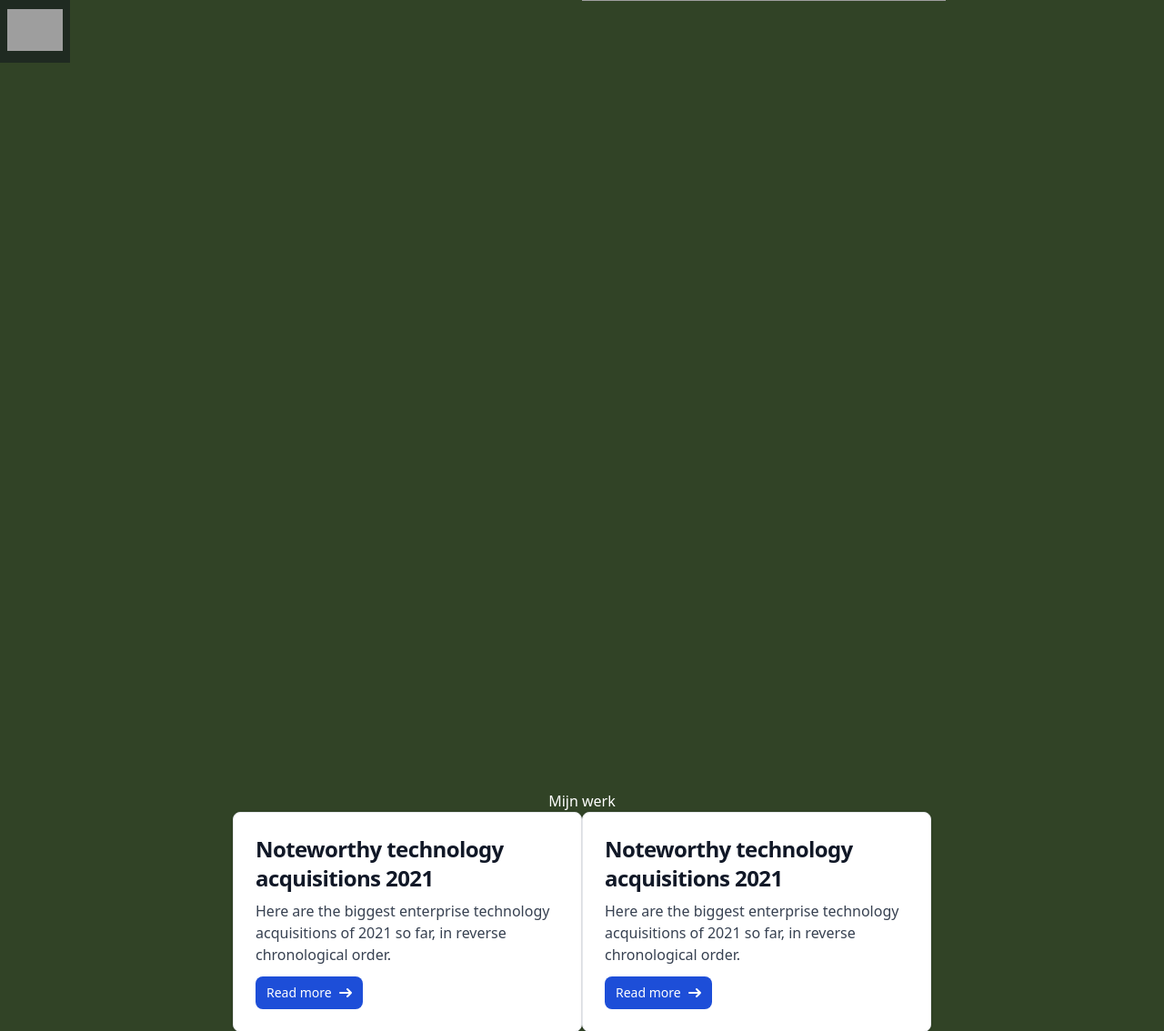
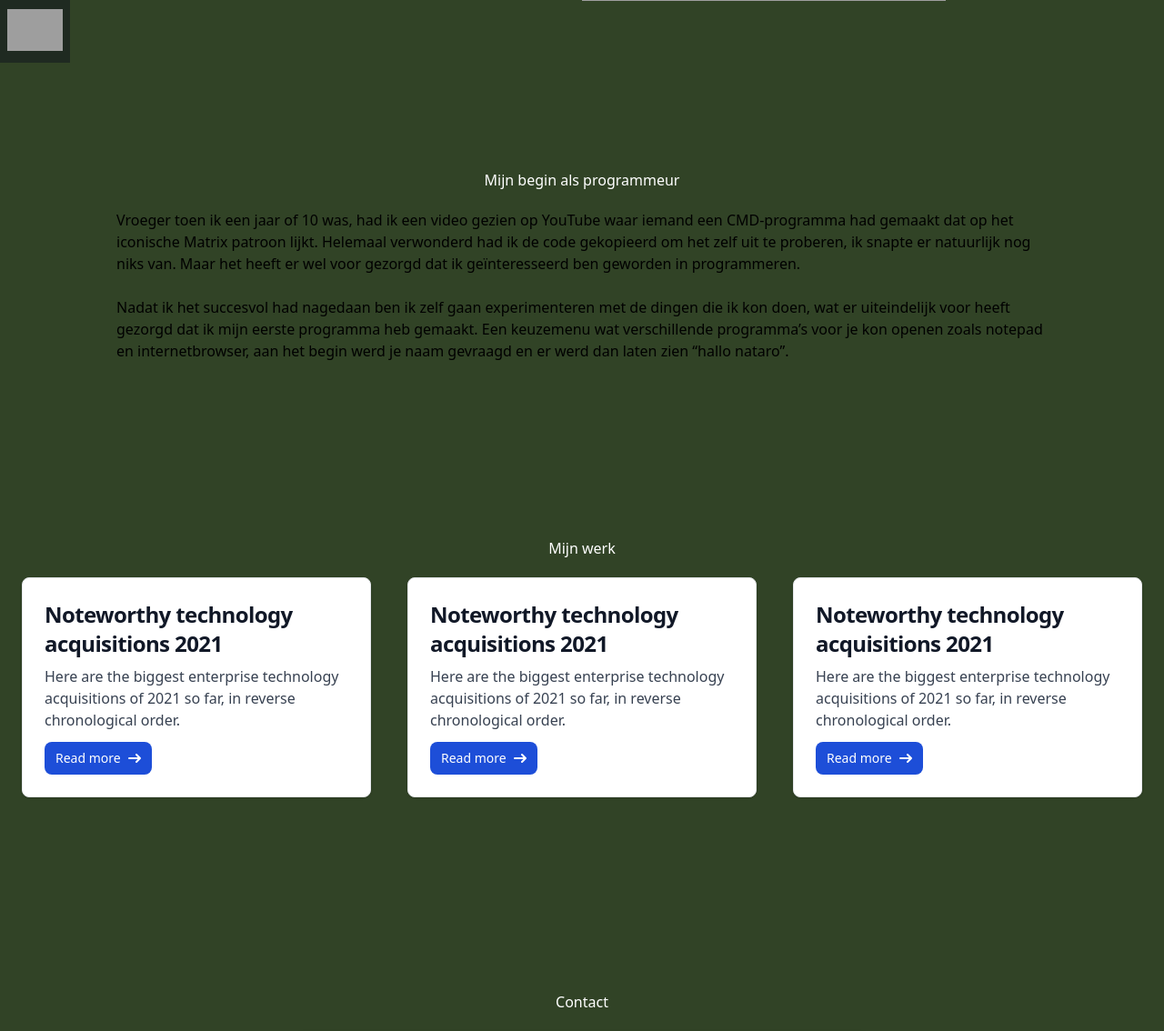
Before and after one commit to TooHighDude420/portfolio2.0, a PHP site: page /Index.php in a window 1280 px wide. Shown: the part 731-1865 px from the top of the page at 91% size. Run offline with PHP 8.4, Linux system fonts and the light colour scheme; some libraries are stand-ins or nearby versions; grey boxes are pictures that could not be loaded.

Commit message:
small tweaks
i made some small adjustments to the lay-out

```diff
--- a/Index.php
+++ b/Index.php
@@ -18,7 +18,7 @@
     <header class="w-[6%] z-10 sticky top-0">
         <?php include "includes/navbar.inc.php" ?>
     </header>
-    <main>
+    <main class="flex flex-col justify-around h-[200vh]">
         <?php include "includes/home.inc.php" ?>
         <?php include "includes/programs.inc.php" ?>
         <?php include "includes/contact.inc.php" ?>
--- a/includes/contact.inc.php
+++ b/includes/contact.inc.php
@@ -5,7 +5,7 @@
         <div class="text-white">
             <h1> Contact </h1>
         </div>
-        <div class="relative p-4 w-full max-w-2xl max-h-full">
+        <div class="relative p-5 w-full max-w-2xl max-h-full">
             <!-- Modal content -->
             <div class="relative bg-white rounded-lg shadow dark:bg-gray-700">
                 <!-- Modal header -->
--- a/includes/home.inc.php
+++ b/includes/home.inc.php
@@ -4,5 +4,27 @@
     <img src="img/home/right.svg" alt="right_background" class="absolute top-[13.2%]">
     <img src="img/home/left.svg" alt="left_background" class="absolute top-[16.7%]">
     <img src="img/home/arrow.svg" alt="arrow" class="absolute top-[54%] left-[50%]">
-    <div class="bg-[#314326] h-[100vh] w-[100%]"></div>
+    <div class="flex flex-col justify-center items-center">
+        <div class="text-cont flex flex-col justify-center items-center max-w-[80%]">
+            <h1 class="text-white text-center p-5">Mijn begin als programmeur</h1>
+            <p>
+                Vroeger toen ik een jaar of 10 was, had ik een video gezien op YouTube waar iemand een CMD-programma had
+                gemaakt dat op het iconische Matrix patroon lijkt. Helemaal verwonderd had ik de code gekopieerd om het
+                zelf
+                uit te proberen, ik snapte er natuurlijk nog niks van. Maar het heeft er wel voor gezorgd dat ik
+                geïnteresseerd ben geworden in programmeren.
+            </p>
+            <br>
+            <p>
+                Nadat ik het succesvol had nagedaan ben ik zelf gaan experimenteren met de dingen die ik kon doen, wat
+                er
+                uiteindelijk voor heeft gezorgd dat ik mijn eerste programma heb gemaakt. Een keuzemenu wat
+                verschillende
+                programma’s voor je kon openen zoals notepad en internetbrowser, aan het begin werd je naam gevraagd en
+                er
+                werd dan laten zien “hallo nataro”.
+
+            </p>
+        </div>
+    </div>
 </section>
--- a/includes/programs.inc.php
+++ b/includes/programs.inc.php
@@ -3,7 +3,7 @@
         <div class="text-white">
             <h1> Mijn werk </h1>
         </div>
-        <div class="flex justify-center items-center">
+        <div class="flex justify-center items-center p-5 gap-10">
             <div
                 class="max-w-sm p-6 bg-white border border-gray-200 rounded-lg shadow dark:bg-gray-800 dark:border-gray-700">
                 <a href="#">
@@ -29,15 +29,44 @@
                     <a href="#">
                         <h5 class="mb-2 text-2xl font-bold tracking-tight text-gray-900 dark:text-white">Noteworthy
                             technology
-                        acquisitions 2021</h5>
+                            acquisitions 2021
+                        </h5>
                     </a>
-                <p class="mb-3 font-normal text-gray-700 dark:text-gray-400">Here are the biggest enterprise technology
-                    acquisitions of 2021 so far, in reverse chronological order.</p>
+                    <p class="mb-3 font-normal text-gray-700 dark:text-gray-400">
+                        Here are the biggest enterprise
+                        technology
+                        acquisitions of 2021 so far, in reverse chronological order.
+                    </p>
                     <a href="#"
                         class="inline-flex items-center px-3 py-2 text-sm font-medium text-center text-white bg-blue-700 rounded-lg hover:bg-blue-800 focus:ring-4 focus:outline-none focus:ring-blue-300 dark:bg-blue-600 dark:hover:bg-blue-700 dark:focus:ring-blue-800">
                         Read more
-                    <svg class="rtl:rotate-180 w-3.5 h-3.5 ms-2" aria-hidden="true" xmlns="http://www.w3.org/2000/svg"
-                        fill="none" viewBox="0 0 14 10">
+                        <svg class="rtl:rotate-180 w-3.5 h-3.5 ms-2" aria-hidden="true"
+                            xmlns="http://www.w3.org/2000/svg" fill="none" viewBox="0 0 14 10">
+                            <path stroke="currentColor" stroke-linecap="round" stroke-linejoin="round" stroke-width="2"
+                                d="M1 5h12m0 0L9 1m4 4L9 9" />
+                        </svg>
+                    </a>
+                </div>
+            </div>
+            <div class="flex justify-center items-center">
+                <div
+                    class="max-w-sm p-6 bg-white border border-gray-200 rounded-lg shadow dark:bg-gray-800 dark:border-gray-700">
+                    <a href="#">
+                        <h5 class="mb-2 text-2xl font-bold tracking-tight text-gray-900 dark:text-white">Noteworthy
+                            technology
+                            acquisitions 2021
+                        </h5>
+                    </a>
+                    <p class="mb-3 font-normal text-gray-700 dark:text-gray-400">
+                        Here are the biggest enterprise
+                        technology
+                        acquisitions of 2021 so far, in reverse chronological order.
+                    </p>
+                    <a href="#"
+                        class="inline-flex items-center px-3 py-2 text-sm font-medium text-center text-white bg-blue-700 rounded-lg hover:bg-blue-800 focus:ring-4 focus:outline-none focus:ring-blue-300 dark:bg-blue-600 dark:hover:bg-blue-700 dark:focus:ring-blue-800">
+                        Read more
+                        <svg class="rtl:rotate-180 w-3.5 h-3.5 ms-2" aria-hidden="true"
+                            xmlns="http://www.w3.org/2000/svg" fill="none" viewBox="0 0 14 10">
                             <path stroke="currentColor" stroke-linecap="round" stroke-linejoin="round" stroke-width="2"
                                 d="M1 5h12m0 0L9 1m4 4L9 9" />
                         </svg>
```
Lines whose indentation alone changed are shown as unchanged.
